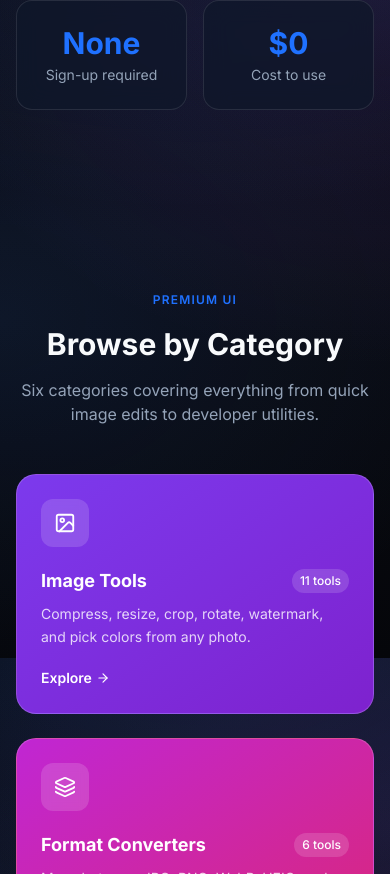
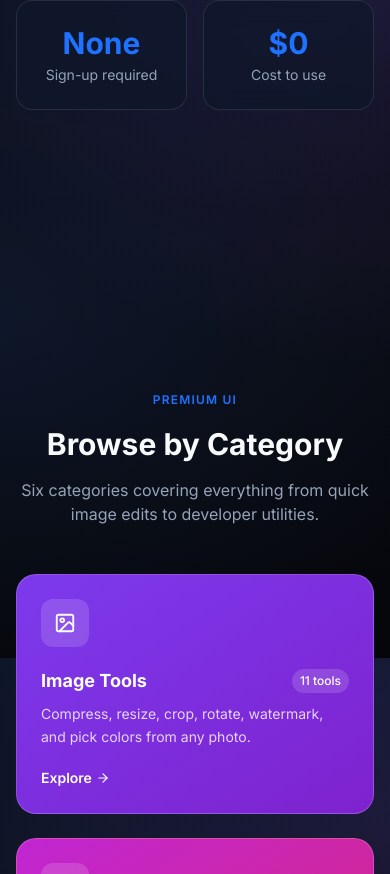
Before and after one commit to surajkumar122024-star/ok01, a Next.js app: page / in a window 390 px wide. Shown: the part 1030-1904 px from the top of the page. Built offline with nearby package versions, Linux system fonts and the light colour scheme.

Commit message:
Add minHeightMap for responsive ad placeholders

```diff
--- a/src/components/AdPlaceholder.tsx
+++ b/src/components/AdPlaceholder.tsx
@@ -7,6 +7,12 @@ interface AdPlaceholderProps {
   variant?: 'horizontal' | 'vertical' | 'square';
 }
 
+const minHeightMap = {
+  horizontal: 'min-h-[100px]',
+  vertical: 'min-h-[600px]',
+  square: 'min-h-[250px]',
+};
+
 export const AdPlaceholder = ({ className, variant = 'horizontal' }: AdPlaceholderProps) => {
   useEffect(() => {
     try {
@@ -15,10 +21,10 @@ export const AdPlaceholder = ({ className, variant = 'horizontal' }: AdPlacehold
   }, []);
 
   return (
-    <div className={className}>
+    <div className={`${className ?? ''} ${minHeightMap[variant]} flex items-center justify-center overflow-hidden`}>
       <ins
         className="adsbygoogle"
-        style={{ display: 'block' }}
+        style={{ display: 'block', width: '100%', height: '100%' }}
         data-ad-client="ca-pub-6461565201811259"
         data-ad-slot="XXXXXXXXXX"
         data-ad-format="auto"
```
